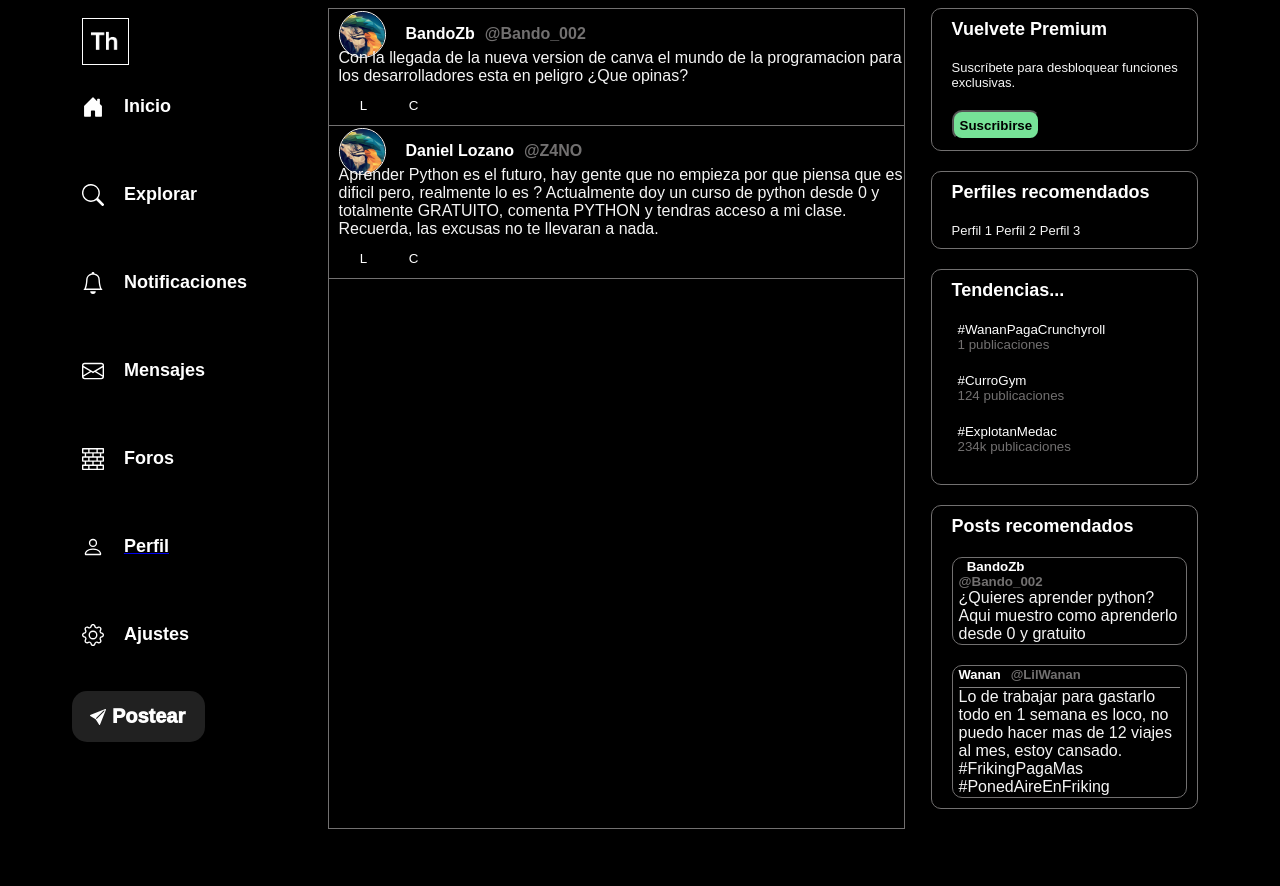
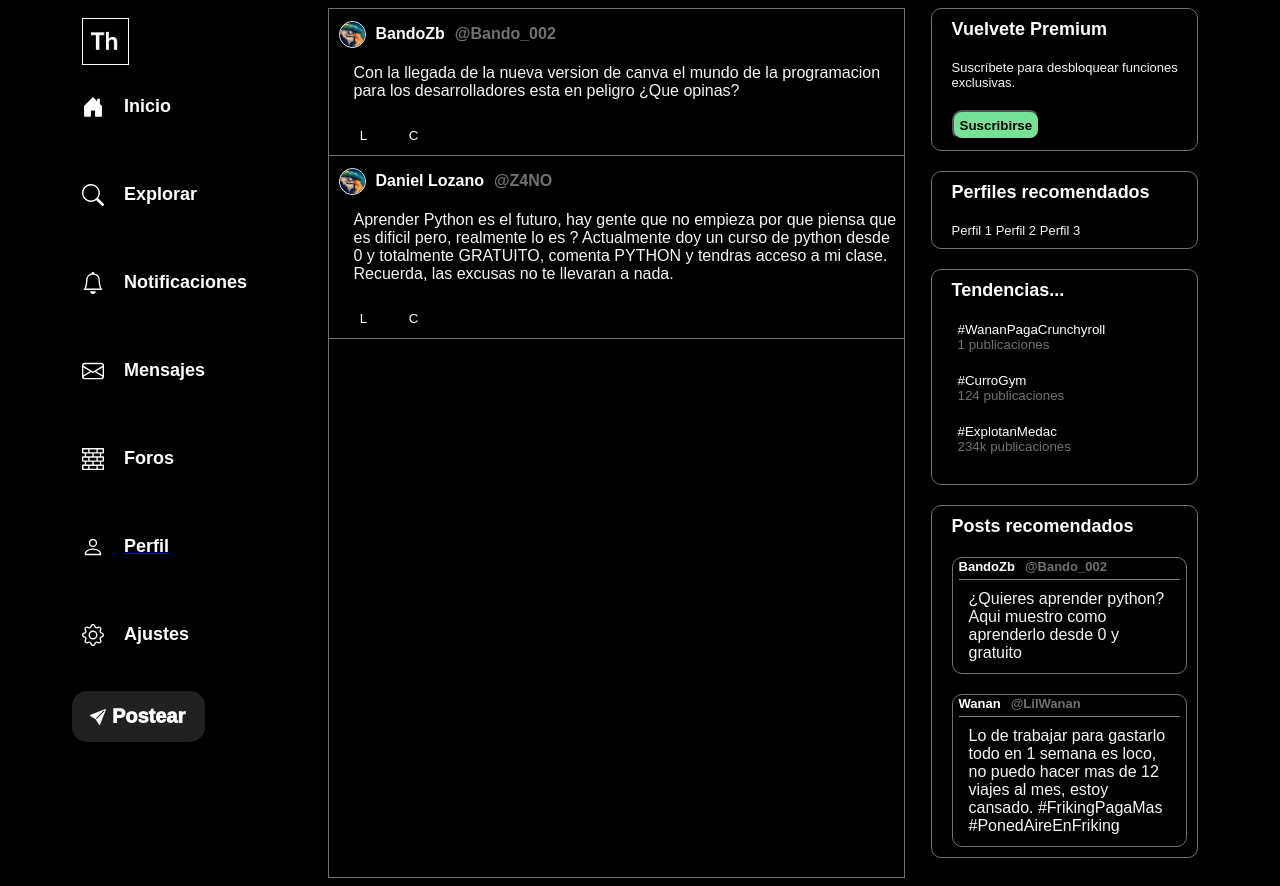
Before and after one commit to Z4NO/TFC-THECNOHUB, a Flask app: page /mensajes/main in a window 1280 px wide. Before the commit the page ends 829 px from the top, so only its background shows below. Run offline with Flask 3, Linux system fonts and the light colour scheme; parts of the project's set-up code (start-up, migrations or seed data) failed here and were passed over; some libraries are stand-ins or nearby versions.

Commit message:
Bugs corregidos de espacio y scroll vertical

```diff
--- a/static/styles/main.css
+++ b/static/styles/main.css
@@ -71,6 +71,7 @@
 
 .funcionalidadesbtn:hover {
   color: black;
+
 }
 
 .funcionalidadesbtn:after {
@@ -152,6 +153,7 @@
   width: 45%;
   border: 1px solid rgb(114, 112, 112);
   font-family: sans-serif !important;
+  overflow-y: auto;
 }
 
 .posts{
@@ -170,22 +172,22 @@
   align-items: center;
 }
 .post-imgPerfil {
-  width: 45px;              /* Más grande para que sea más visible */
-  height: 45px;
+  width: 25px;
+  height: 25px;
   border-radius: 50%;
-  overflow: hidden;         /* Oculta lo que se salga del círculo */
+  overflow: hidden;
   display: flex;
   align-items: center;
   justify-content: center;
   border: 1px solid white;
-  margin-right: 10px;       /* Separación del nombre */
+
 }
 
 .post-imgPerfil img {
   width: 100%;
   height: 100%;
-  object-fit: cover;        /* Asegura que la imagen cubra bien el círculo */
-  border-radius: 50%;       /* Mantiene la forma redonda incluso si se hereda de otro lado */
+  object-fit: cover;
+  border-radius: 50%;
 }
 .post-nombre{
   color:white;
@@ -202,13 +204,20 @@
   color:whitesmoke;
   font-size: medium;
   text-align: left;
+  padding:15px;
 }
 
 .post-funcionalidades{
   display: flex;
   padding-top: 10px;
   height: 20px;
+}
+#boton-like:hover {
+  color: rgb(214, 110, 110);
+}
 
+#boton-comentario:hover {
+  color: rgb(112, 112, 208);
 }
 .post-funcionalidades button{
   width: auto;
@@ -318,6 +327,7 @@
   color:whitesmoke;
   font-size: medium;
   text-align: left;
+  padding:10px;
 
 }
 .recom-posts-contenido img{
@@ -333,3 +343,7 @@
   border-radius: 10px;
   margin: 10px;
 }
+
+.suscripcion-btn:hover{
+  background: rgb(80, 194, 114);
+}
--- a/templates/main.html
+++ b/templates/main.html
@@ -98,8 +98,8 @@
 
       <div class="post-funcionalidades">
         <!-- Agregar un icono para cada funcionalidad -->
-        <button> L</button>
-        <button> C</button>
+        <button id="boton-like"> L</button>
+        <button id="boton-comentario"> C</button>
       </div>
     </div>
 
@@ -127,8 +127,8 @@
 
       <div class="post-funcionalidades">
         <!-- Agregar un icono para cada funcionalidad -->
-        <button> L</button>
-        <button> C</button>
+        <button id="boton-like"> L</button>
+        <button id="boton-comentario"> C</button>
       </div>
     </div>
 
@@ -189,7 +189,7 @@
 
       <div class="descripcion-recomendaciones">
         <button class="posts-recomendados">
-          <div class="recomendaciones-posts-usuario">
+          <div class="recom-posts-usuario">
             <div class="recom-posts-usuario-usuario">
               <span>BandoZb</span>
             </div>
```
